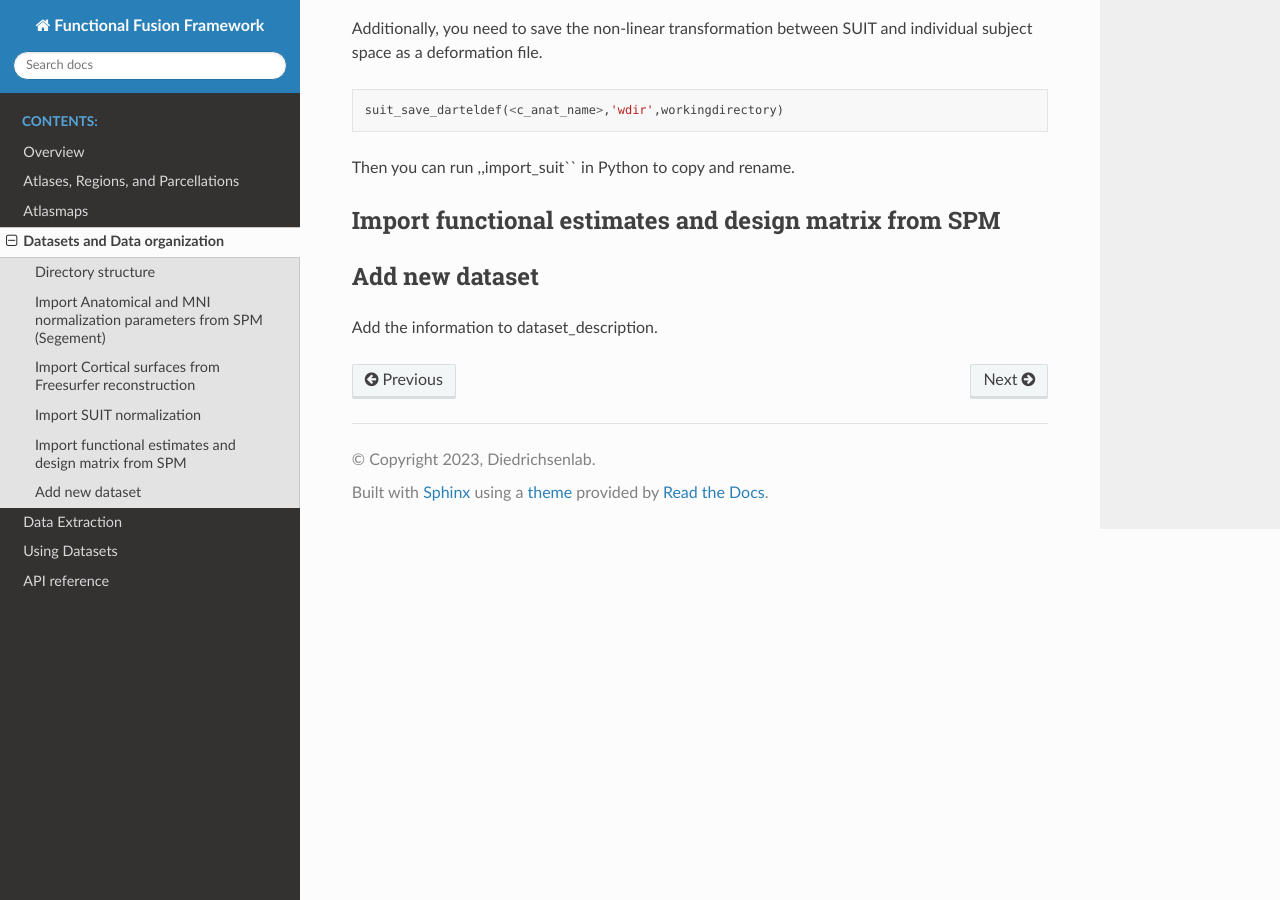
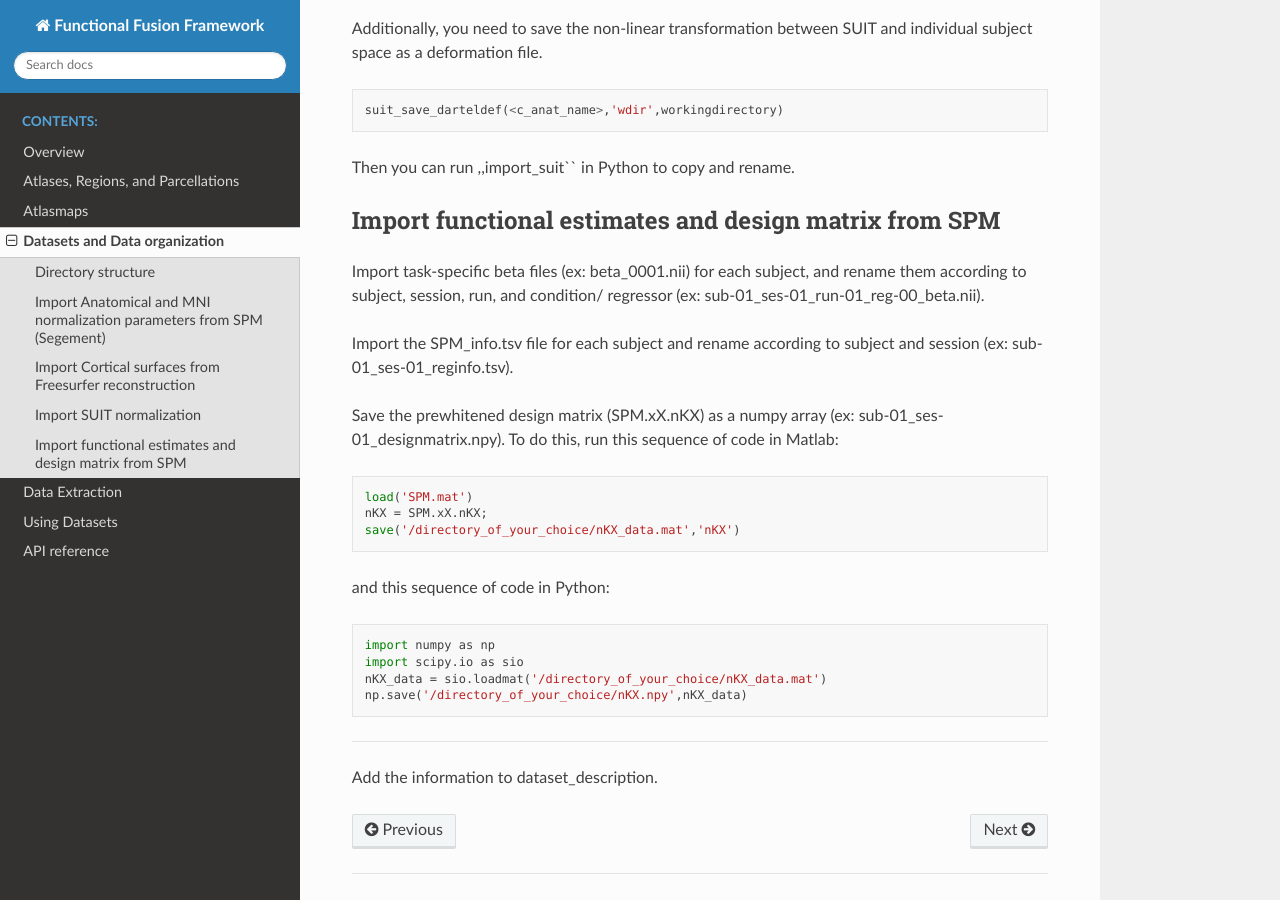
Before and after one commit to DiedrichsenLab/Functional_Fusion, a Sphinx documentation site: the page built from docs/04datasets.rst, in a window 1280 px wide and 900 px high, scrolled down 1987 px. Built offline with Sphinx 7.4.7 and the Read the Docs theme 3.1.0, drawn with Linux system fonts in a browser that asks for light colours.

Commit message:
fixed mdtb bug

```diff
--- a/docs/04datasets.rst
+++ b/docs/04datasets.rst
@@ -91,8 +91,28 @@ Then you can run ,,import_suit`` in Python to copy and rename.
 Import functional estimates and design matrix from SPM
 ------------------------------------------------------
 
+Import task-specific beta files (ex: beta_0001.nii) for each subject, and rename them according to subject, session, run, and condition/ regressor (ex: sub-01_ses-01_run-01_reg-00_beta.nii).
 
-Add new dataset
+Import the SPM_info.tsv file for each subject and rename according to subject and session (ex: sub-01_ses-01_reginfo.tsv).
+
+Save the prewhitened design matrix (SPM.xX.nKX) as a numpy array (ex: sub-01_ses-01_designmatrix.npy).
+To do this, run this sequence of code in Matlab:
+
+.. code-block:: matlab
+
+    load('SPM.mat')
+    nKX = SPM.xX.nKX;
+    save('/directory_of_your_choice/nKX_data.mat','nKX')
+
+and this sequence of code in Python:
+
+.. code-block:: matlab
+
+        import numpy as np
+        import scipy.io as sio
+        nKX_data = sio.loadmat('/directory_of_your_choice/nKX_data.mat')
+        np.save('/directory_of_your_choice/nKX.npy',nKX_data)
+
 ---------------
 
 Add the information to dataset_description.
```
Also changed, not shown: 3 other files.
